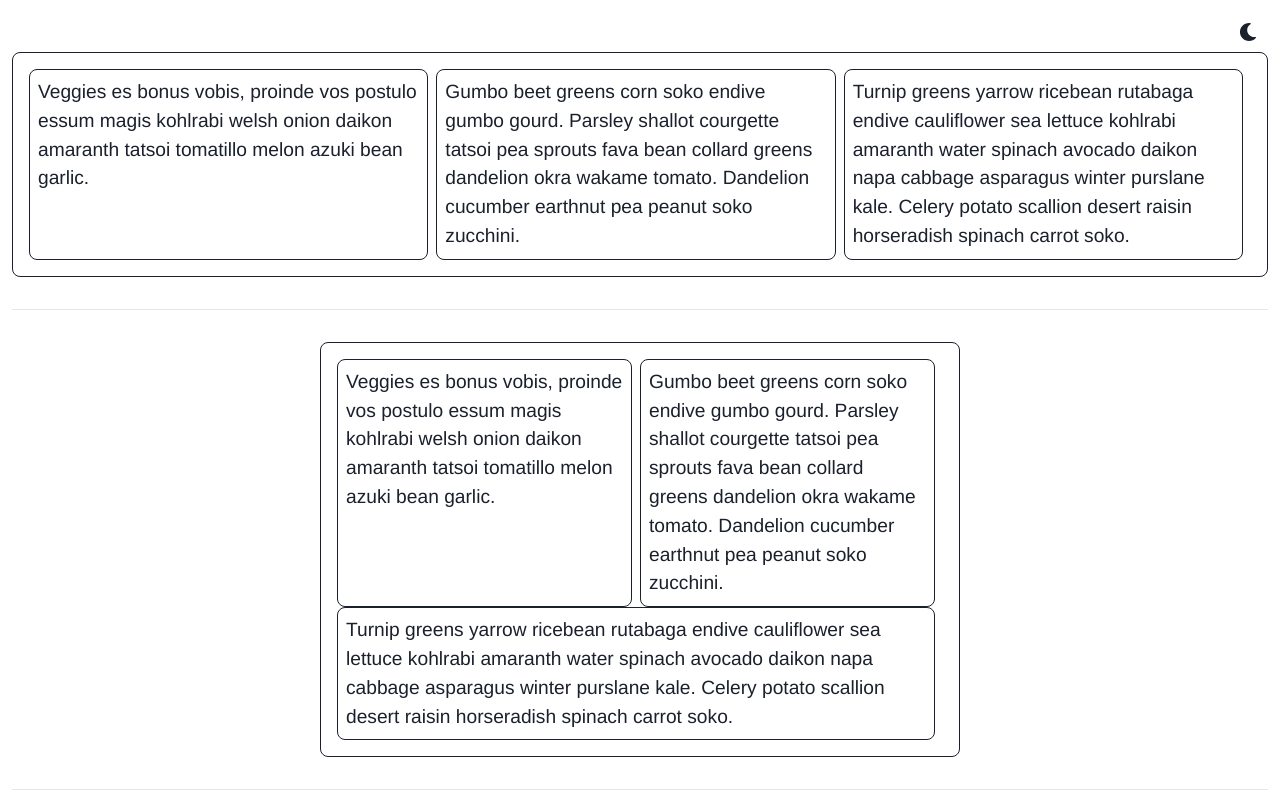
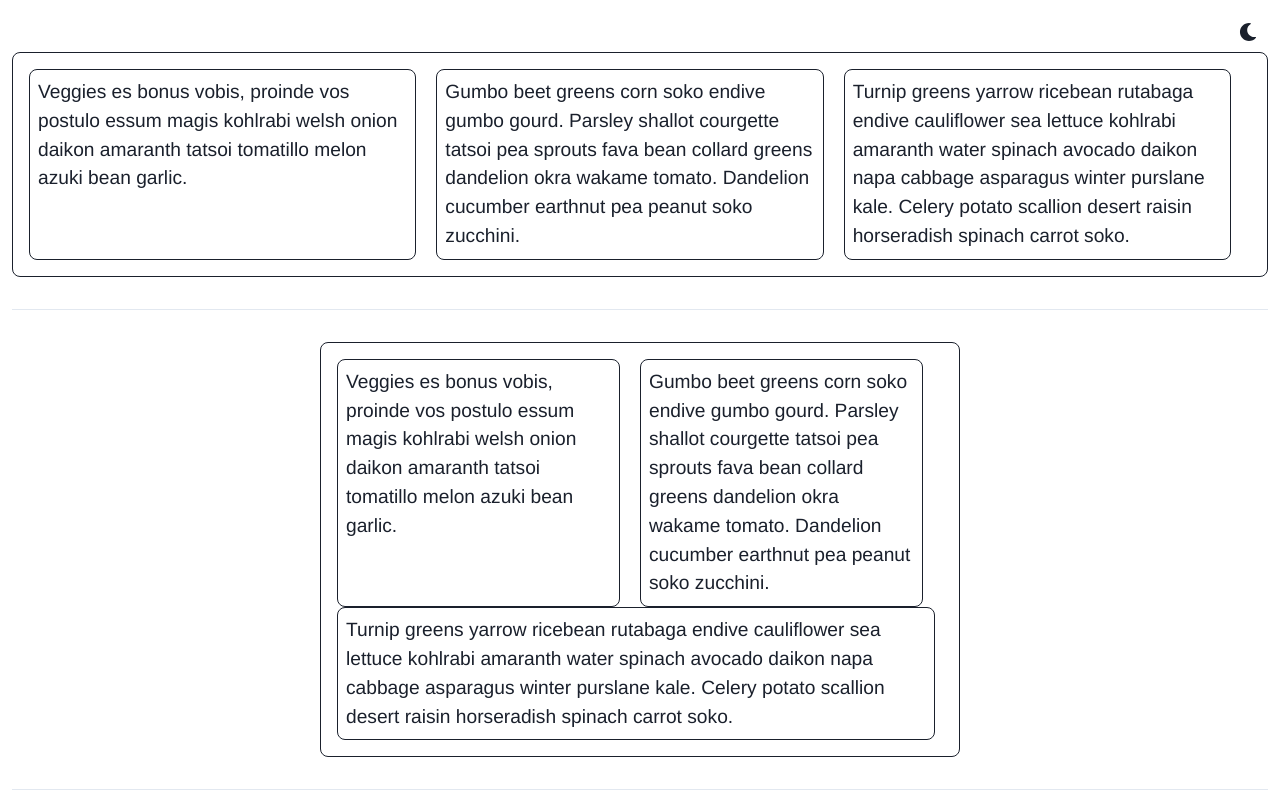
Before and after one commit to cm-kato-moqrin/css-layout-cookbook, a React (Create React App) app: page / in a window 1280 px wide. Shown: the top 800 px of the page. Built offline with nearby package versions, Linux system fonts and the light colour scheme.

Commit message:
fixed mr

```diff
--- a/src/components/ColumnLayouts.tsx
+++ b/src/components/ColumnLayouts.tsx
@@ -17,7 +17,7 @@ function BoxSentences(sentences: string[], isFlex: boolean) {
           border='1px'
           borderRadius='lg'
           p={2}
-          mr='2'
+          mr='5'
           key={sentence}
         >
           {sentence}
```
